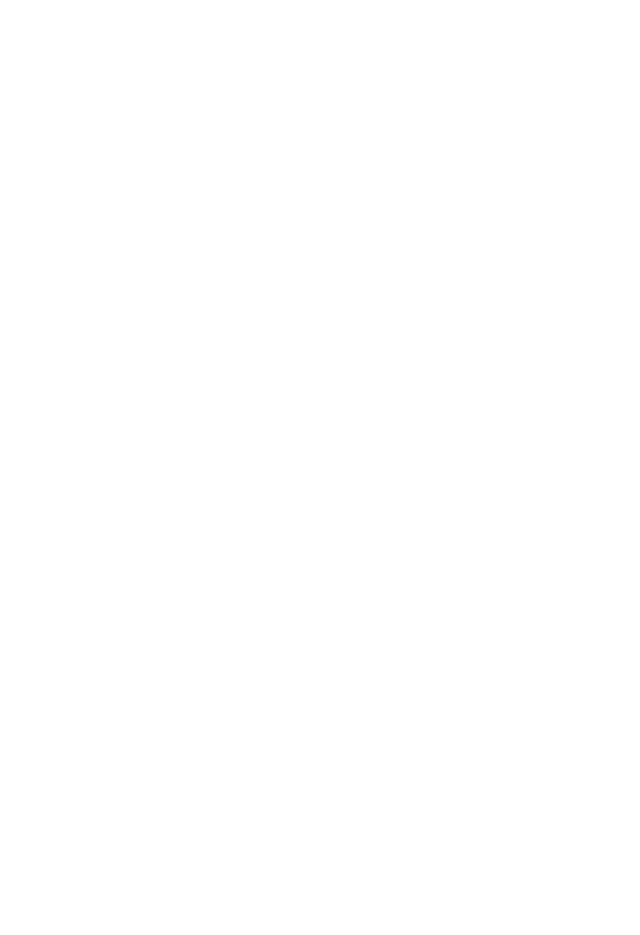
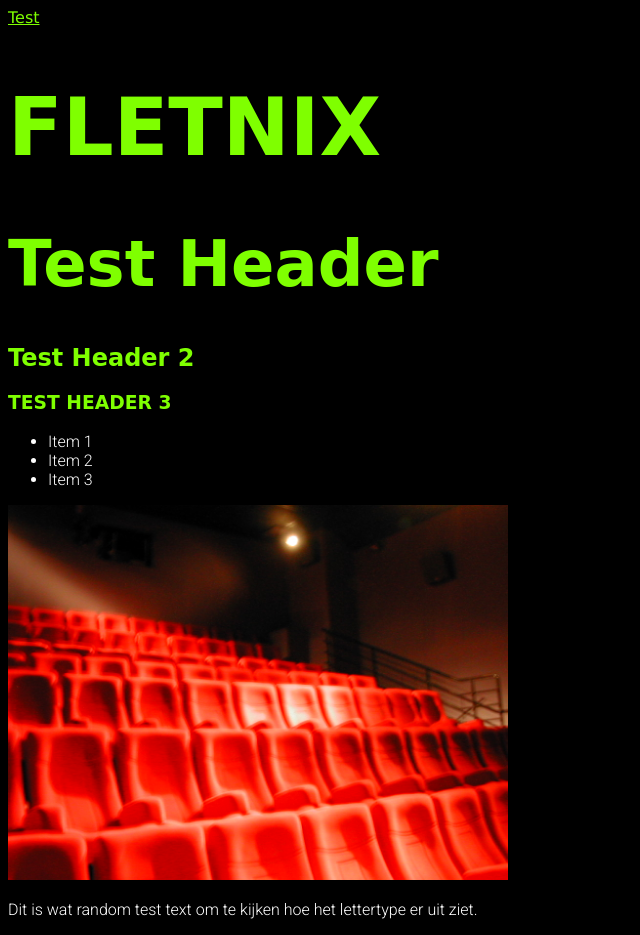
Before and after one commit to Tandurin/FletNix, a plain HTML site: page Stylesheet/stylesheet.html in a window 1280 px wide. Shown: the whole page, without its empty margins (0-640 px from the left). Before the commit the page ends 800 px from the top, so only its background shows below. Drawn offline with Linux system fonts and the light colour scheme; a web font is replaced by a local one.

Commit message:
stylesheet

```diff
--- a/Stylesheet/stylesheet.html
+++ b/Stylesheet/stylesheet.html
@@ -0,0 +1,22 @@
+<!DOCTYPE html>
+<html>
+    <head>
+        <link rel="stylesheet" href="../css/styles.css">
+        <link rel="preconnect" href="https://fonts.gstatic.com">
+        <link href="https://fonts.googleapis.com/css2?family=Goldman&family=Roboto:wght@300&display=swap" rel="stylesheet">
+    </head>
+
+    <a href="#">Test</a>
+    <h1 class="logo">FLETNIX</h1>
+    <h1>Test Header</h1>
+    <h2>Test Header 2</h2>
+    <h3>Test Header 3</h3>
+    <ul>
+        <li>Item 1</li>
+        <li>Item 2</li>
+        <li>Item 3</li>
+    </ul>
+    <img src="../img/film1.jpg" />
+
+    <p>Dit is wat random test text om te kijken hoe het lettertype er uit ziet.</p>
+</html>
--- a/css/styles.css
+++ b/css/styles.css
@@ -4,18 +4,23 @@
     background-color: black;
 }
 
-html p {
+html p, li {
     color: white;
-    font-family: "Lucida Sand Unicode", "Lucida Grande", sans-serif;
+    font-family: 'Roboto', sans-serif;
     font-size: 12pt;
 }
 
 h1, h2, h3 {
-    color: crimson;
+    color: chartreuse;
+    font-family: 'Goldman', cursive;
 }
 
 h1 {
-    font-size: 2em;
+    font-size: 4em;
+}
+
+h1.logo {
+    font-size: 5em;
 }
 
 h2 {
@@ -24,7 +29,6 @@
 
 h3 {
     text-transform: uppercase;
-    text-decoration: underline;
 }
 
 /* LINK STYLES */
@@ -33,9 +37,13 @@
     font-family: "Lucida Sand Unicode", "Lucida Grande", sans-serif;
     font-size: 12pt;
     text-decoration: underline;
-    text-decoration-color: crimson;
+    color: chartreuse;
 }
 
 a:hover {
-    color: crimson;
+    color: chartreuse;
 }
+
+img {
+    width: 500px;
+}
```
Also changed, not shown: img/film1.jpg (added).
